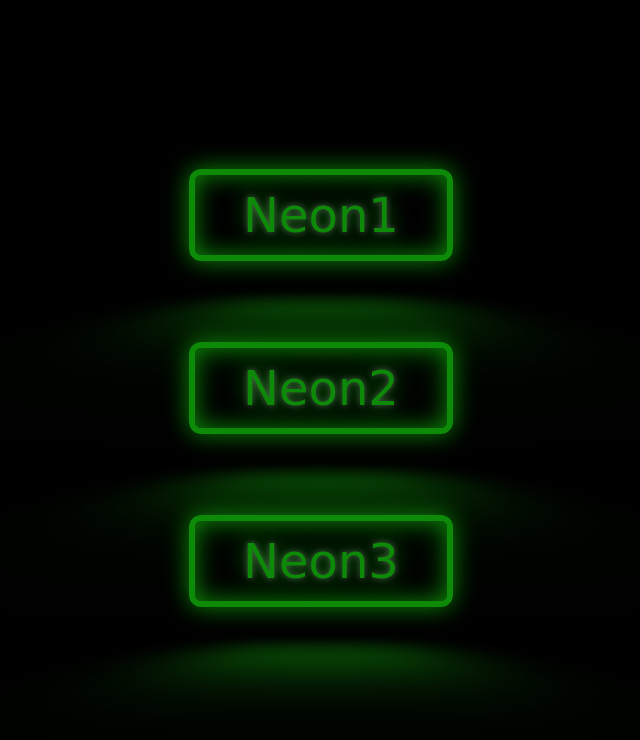
After one commit to Wiibleyde/concoursNsi, a Flask app: page / in a window 1280 px wide. The commit adds this page. Shown: the top 740 px of the page, without its empty margins (319-959 px from the left). Run offline with Flask 2, Linux system fonts and the light colour scheme.

Commit message:
implémentation néon

```diff
--- a/style.css
+++ b/static/style.css
@@ -1,8 +1,8 @@
 /* css */
 
 :root {
-    --clr-neon: hsl(317 100% 54%);
-    --clr-bg: hsl(323 21% 16%);
+    --clr-neon: rgb(13, 139, 8);
+    --clr-bg: black;
   }
 
   *,
@@ -12,17 +12,17 @@
   }
 
   body {
-    min-height: 100vh;
+    min-height: 80vh;
     display: grid;
     place-items: center;
     background: var(--clr-bg);
     font-family: "Balsamiq Sans", cursive;
     color: var(--clr-neon);
-    padding-right: 10rem;
+    padding-top: 15vh;
   }
 
   .neon-button {
-    font-size: 4rem;
+    font-size: 3rem;
 
     display: inline-block;
     cursor: pointer;
--- /dev/null
+++ b/templates/index.html
@@ -0,0 +1,13 @@
+<!DOCTYPE html>
+<html>
+  <head>
+    <meta charset="utf-8">
+    <meta name="viewport" content="width=device-width">
+    <link href="/static/style.css" rel="stylesheet" type="text/css" />
+  </head>
+  <body>
+    <a href="#" class="neon-button">Neon1</a>
+    <a href="#" class="neon-button">Neon2</a>
+    <a href="#" class="neon-button">Neon3</a>
+  </body>
+</html>
```
Also changed, not shown: index.html (deleted, +0 -11 lines), static/script.js (renamed from script.js).
